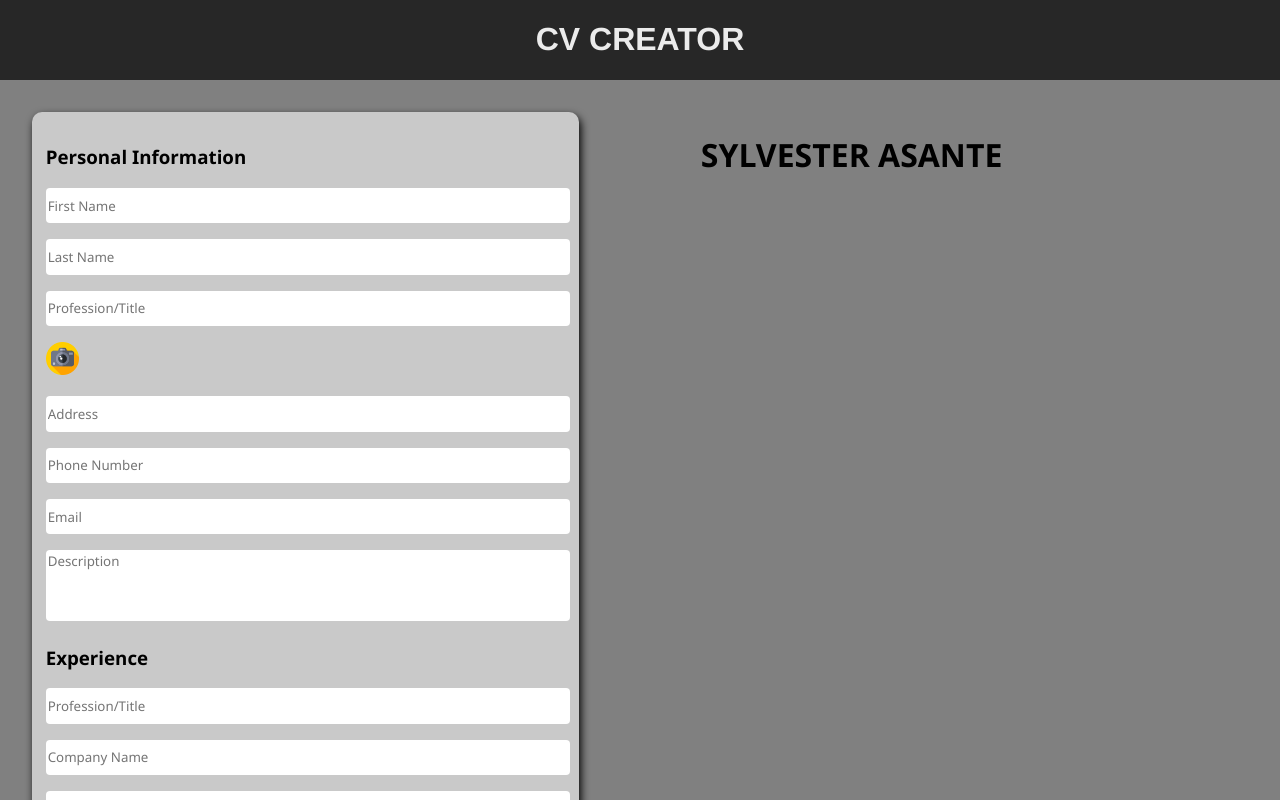
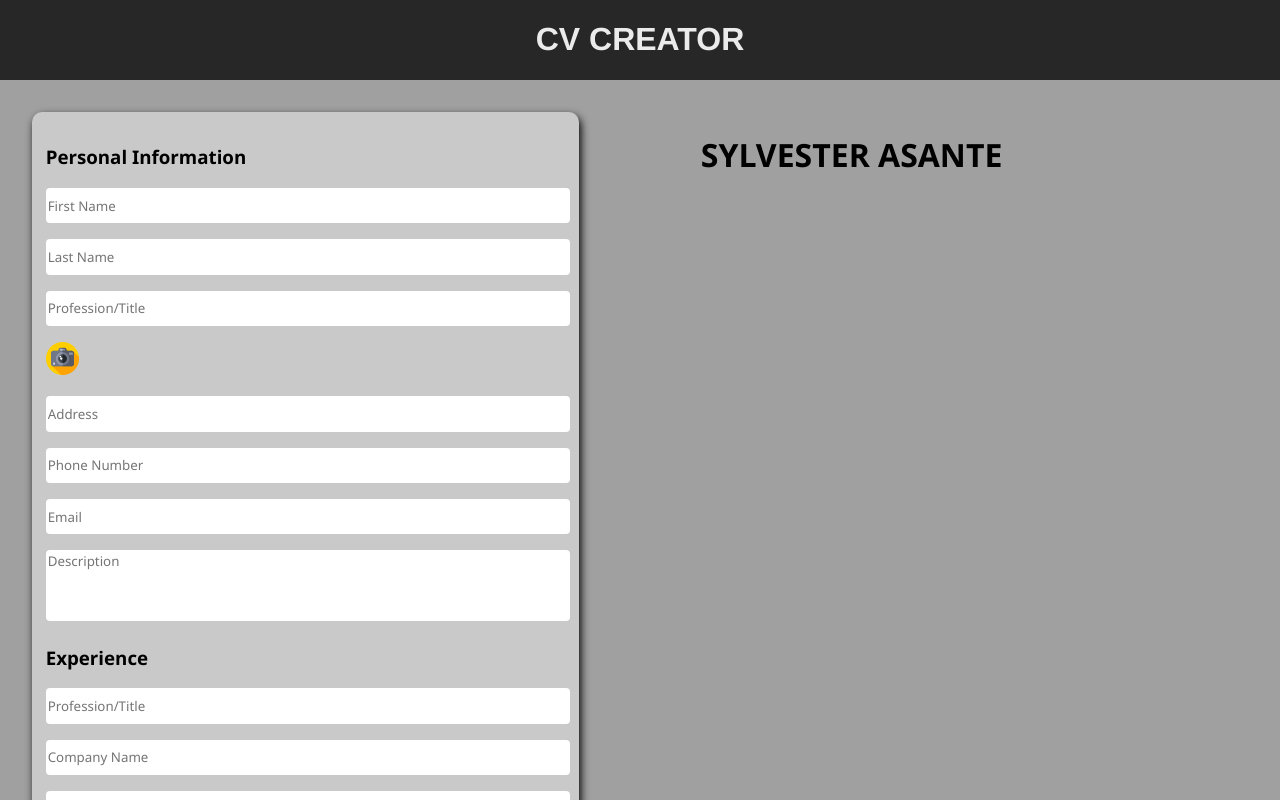
Before and after one commit to asantesylvesterkwame/My-first-React-App, a React (Create React App) app in the folder my-first-react-app/: page / in a window 1280 px wide. Shown: the top 800 px of the page. Built offline with nearby package versions, Linux system fonts and the light colour scheme; a web font is replaced by a local one.

Commit message:
changed the colour of the background

```diff
--- a/my-first-react-app/src/styles/Background.css
+++ b/my-first-react-app/src/styles/Background.css
@@ -1,4 +1,4 @@
 body{
-    background: grey;
+    background: rgb(160, 160, 160);
     font-family: Unbounded, 'Segoe UI', Tahoma, Geneva, Verdana, sans-serif;
 }
```
